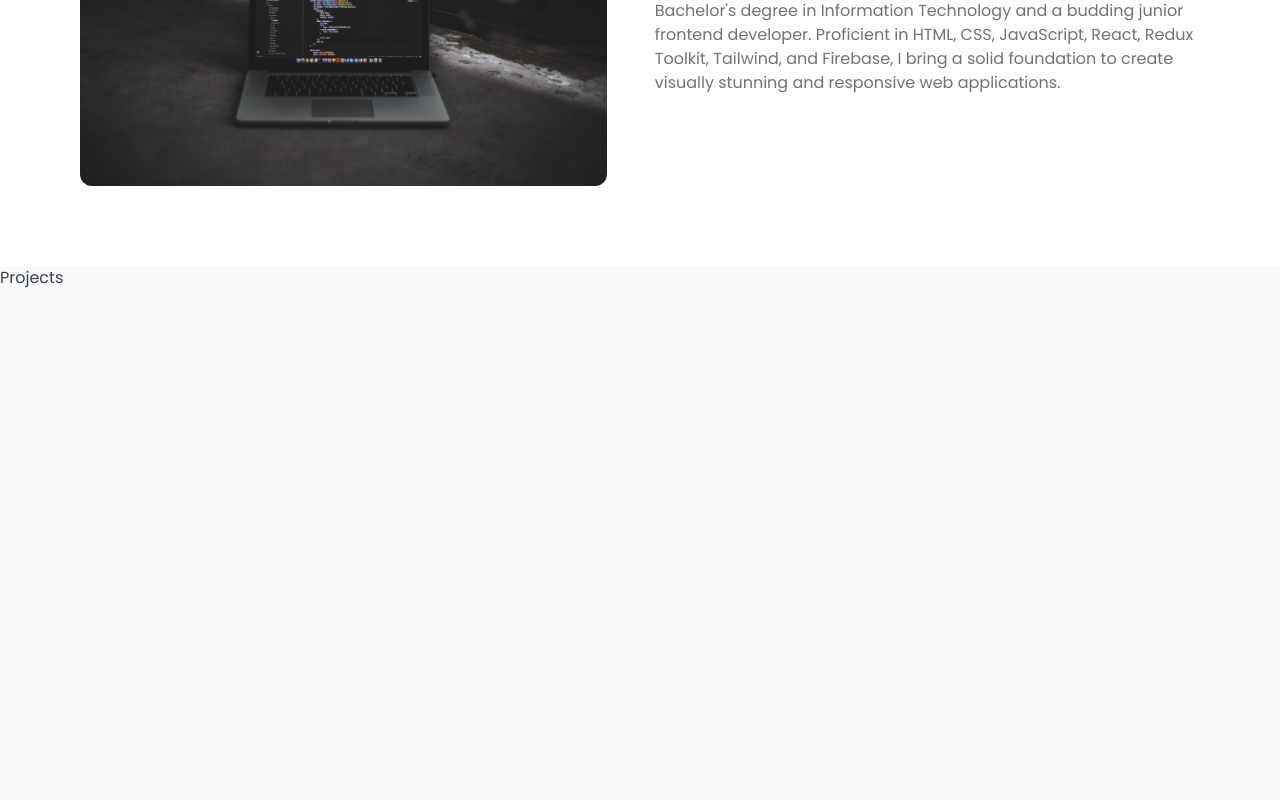
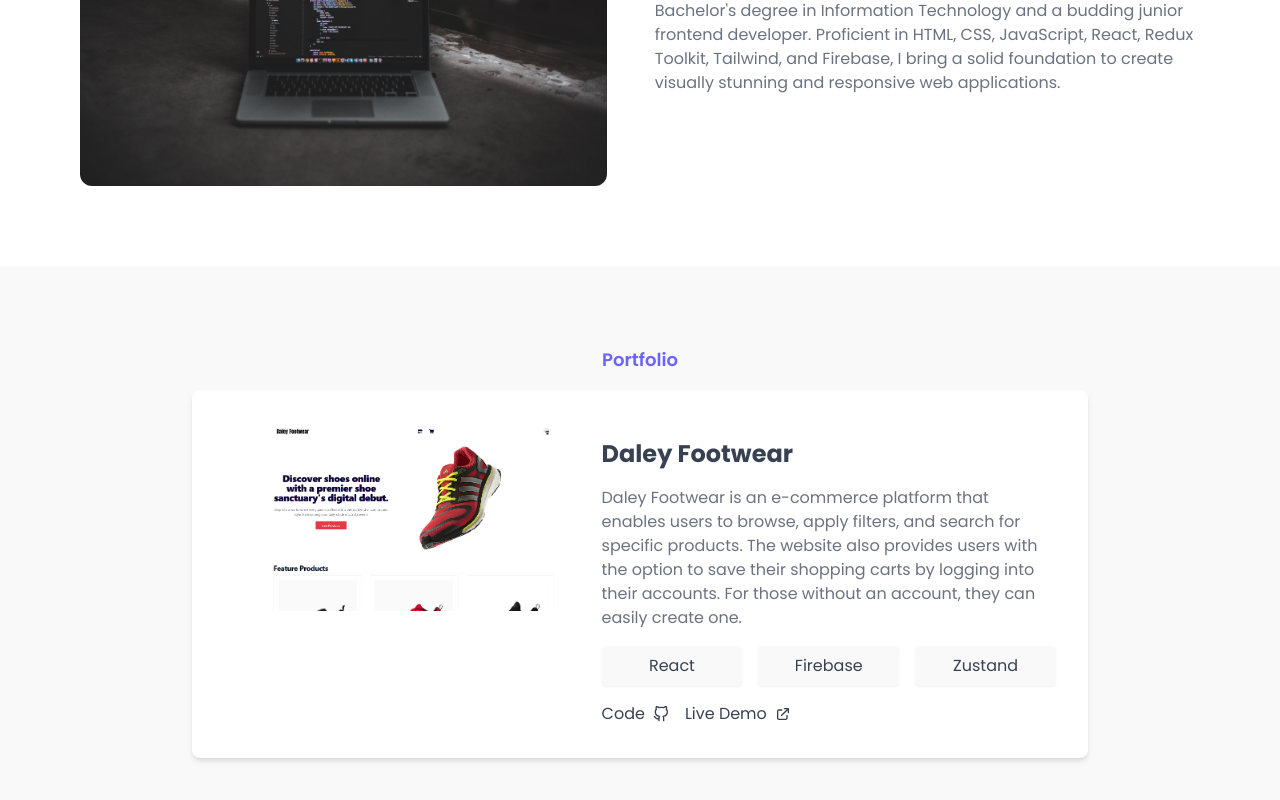
Before and after one commit to Dale0311/DaleNDev, a React (Vite) app: page / in a window 1280 px wide. Shown: the part 1045-1845 px from the top of the page. Built offline with nearby package versions, Linux system fonts and the light colour scheme.

Commit message:
u: created projects section

```diff
--- a/src/mycomp/Projects.tsx
+++ b/src/mycomp/Projects.tsx
@@ -1,5 +1,56 @@
+import projectOneSs from "@/assets/imgs/DaleyFootwear.png";
+import { FiGithub } from "react-icons/fi";
+import { HiOutlineExternalLink } from "react-icons/hi";
 function Projects() {
-  return <div className="bg-[#F9F9F9] h-screen">Projects</div>;
+  return (
+    <div className="bg-[#F9F9F9] h-screen">
+      <div className="container flex flex-col items-center justify-center p-4 sm:p-20 space-y-4">
+        <p className="text-lg font-semibold text-[#6C63FF]">Portfolio</p>
+        <div className=" md:w-4/5 bg-white flex flex-col space-y-4 lg:flex-row p-4 sm:p-8 shadow-md rounded-lg">
+          <div>
+            <img src={projectOneSs} alt="First project screenshot" />
+          </div>
+          <div className="space-y-4">
+            <h1 className="text-xl sm:text-2xl font-bold">Daley Footwear</h1>
+            <p className="text-sm sm:text-base text-gray-500">
+              Daley Footwear is an e-commerce platform that enables users to
+              browse, apply filters, and search for specific products. The
+              website also provides users with the option to save their shopping
+              carts by logging into their accounts. For those without an
+              account, they can easily create one.
+            </p>
+            <div className="grid grid-cols-2 sm:grid-cols-3 gap-2 sm:gap-4">
+              <p className="py-2 text-center px-4 rounded bg-[#F9F9F9] shadow-sm transition ease-in-out delay-50 hover:shadow-none">
+                React
+              </p>
+              <p className="py-2 text-center px-4 rounded bg-[#F9F9F9] shadow-sm transition ease-in-out delay-50 hover:shadow-none">
+                Firebase
+              </p>
+              <p className="py-2 text-center px-4 rounded bg-[#F9F9F9] shadow-sm transition ease-in-out delay-50 hover:shadow-none">
+                Zustand
+              </p>
+            </div>
+            <div className="flex justify-center sm:justify-start gap-4">
+              <a
+                target="_blank"
+                href="https://github.com/Dale0311/DaleyFootWear"
+                className="flex items-center gap-2"
+              >
+                <p>Code</p> <FiGithub />
+              </a>
+              <a
+                target="_blank"
+                href="https://cheerful-cactus-ec721d.netlify.app/"
+                className="flex items-center gap-2"
+              >
+                <p>Live Demo</p> <HiOutlineExternalLink />
+              </a>
+            </div>
+          </div>
+        </div>
+      </div>
+    </div>
+  );
 }
 
 export default Projects;
```
Also changed, not shown: src/assets/imgs/DaleyFootwear.png (added).
